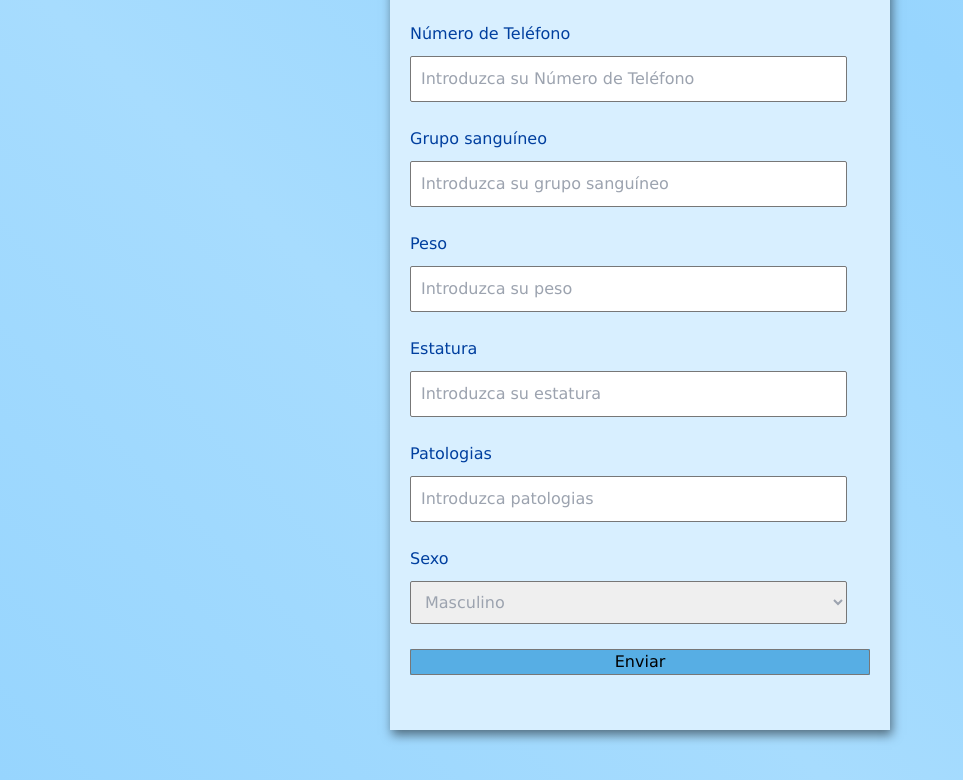
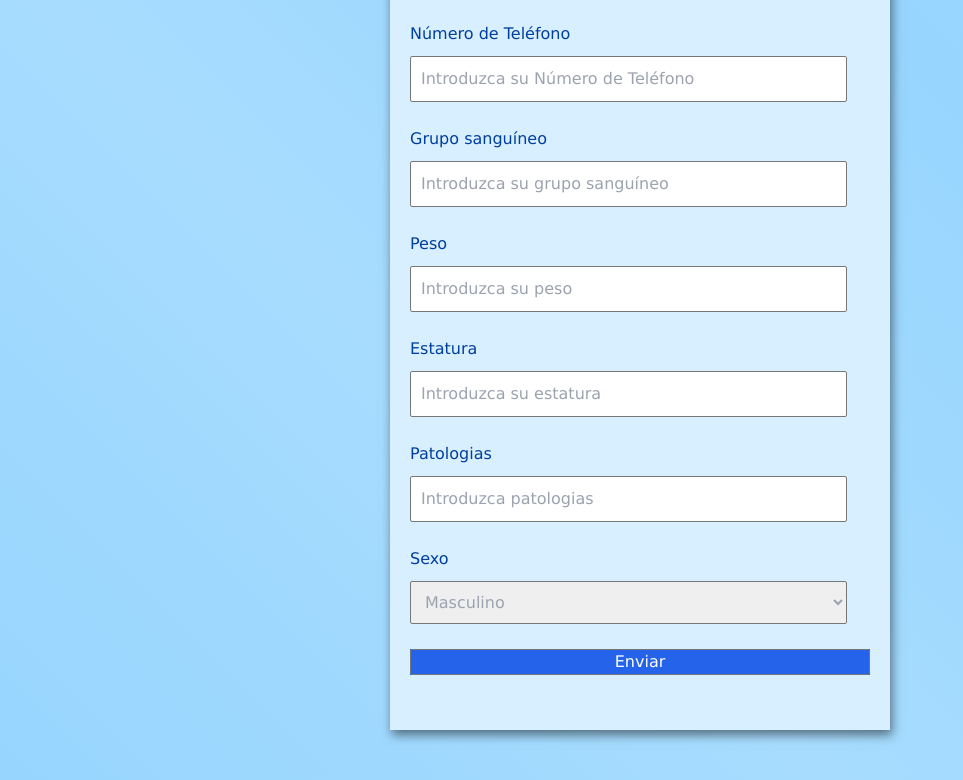
Before and after one commit to JarielR/MediWeb, a plain HTML site: page registro.html in a window 1280 px wide. Shown: the part 420-1200 px from the top of the page, without its empty margins (0-963 px from the left). Drawn offline with nearby package versions, Linux system fonts and the light colour scheme.

Commit message:
final-3
ojala que este sea el final

```diff
--- a/registro.html
+++ b/registro.html
@@ -363,7 +363,7 @@
 
 
         <!-- Multi-line Text Input Control -->
-        <div class="bg-[#57aee4]">
+        <div class=" text-white bg-blue-600 hover:bg-blue-500">
           <button type="submit" value="submit">
               Enviar
           </button>
```
